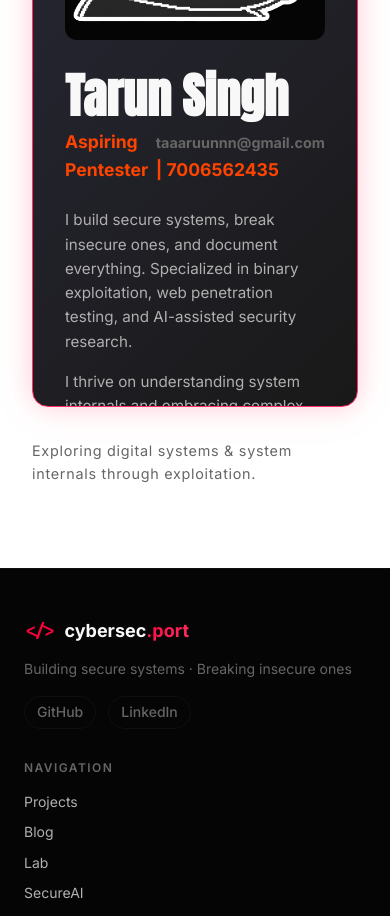
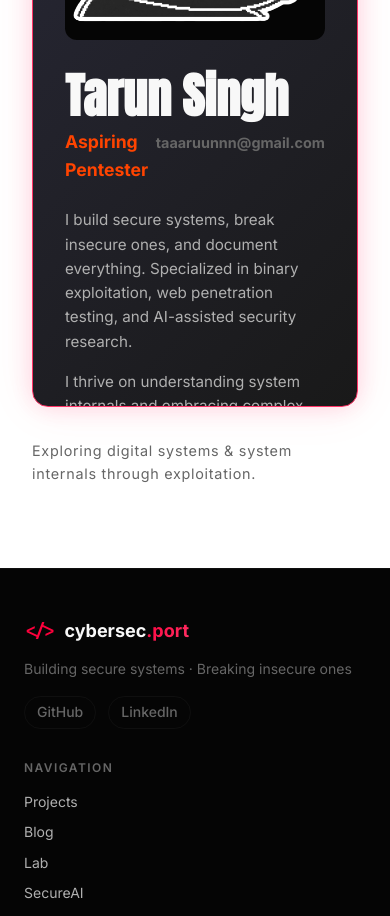
Before and after one commit to Taaaruunnn/portfolio, a React (Vite) app in the folder frontend/: page / in a window 390 px wide. Shown: the part 1120-2036 px from the top of the page. Built offline with nearby package versions, Linux system fonts and the light colour scheme.

Commit message:
fix: remove phone number from rotating ID card

```diff
--- a/frontend/src/pages/Home.jsx
+++ b/frontend/src/pages/Home.jsx
@@ -57,7 +57,7 @@ export default function Home() {
                             </div>
                             <div className="id-card-info">
                                 <h2 className="id-card-name">Tarun Singh</h2>
-                                <p className="id-card-role">Aspiring Pentester <br /><span><a href="mailto:taaaruunnn@gmail.com">taaaruunnn@gmail.com</a> | 7006562435</span></p>
+                                <p className="id-card-role">Aspiring Pentester <br /><span><a href="mailto:taaaruunnn@gmail.com">taaaruunnn@gmail.com</a></span></p>
                                 <p className="id-card-desc">
                                     I build secure systems, break insecure ones, and document everything. Specialized in binary exploitation, web penetration testing, and AI-assisted security research.
                                 </p>
```
